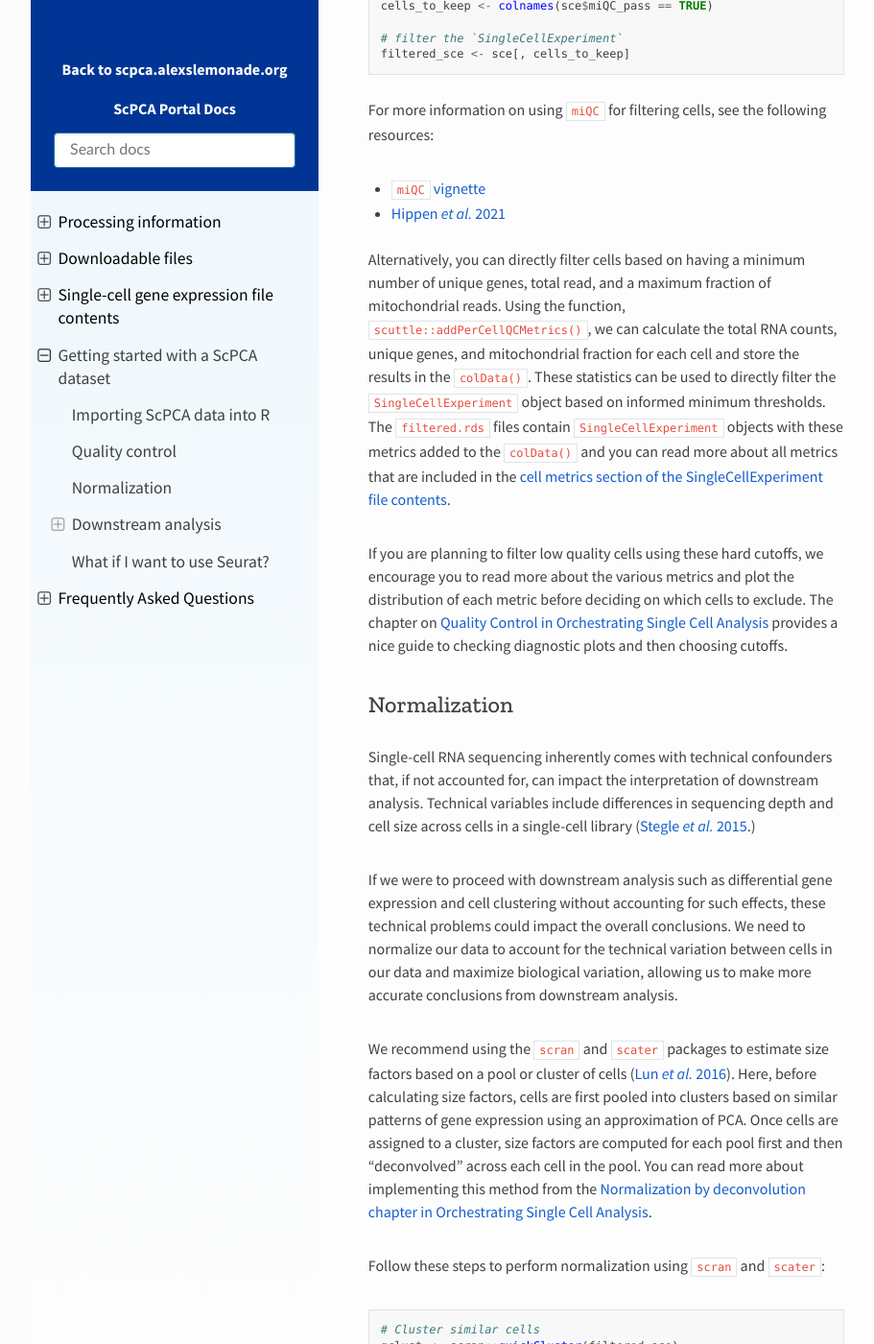
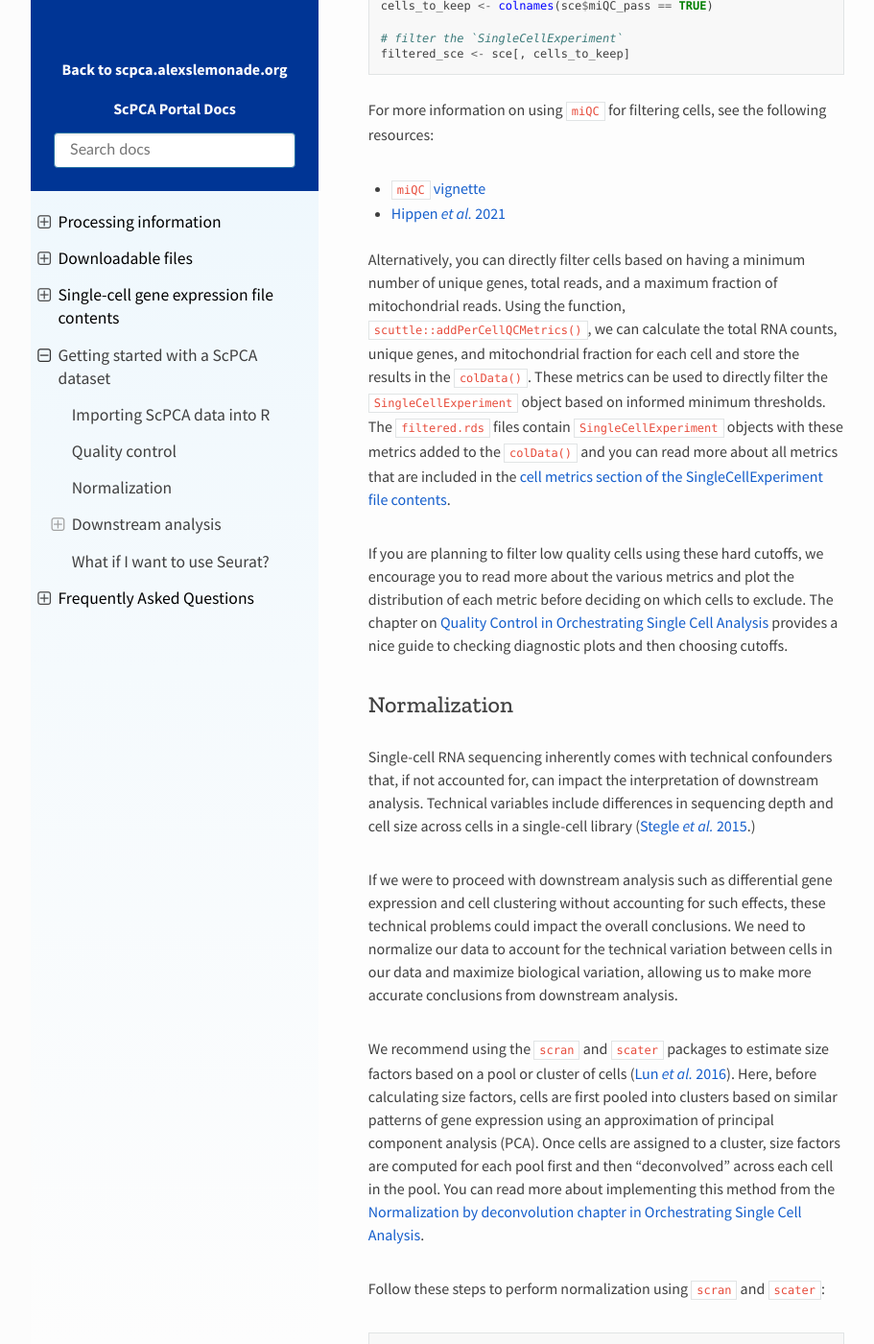
Before and after one commit to DongzeHE/scpca-docs, a Sphinx documentation site: the page built from docs/getting_started.md, in a window 1280 px wide and 1400 px high, scrolled down 2006 px. Shown: the whole window at 96% size, without its empty margins (158-1069 px from the left). Built offline with Sphinx 7.4.7 and the Read the Docs theme 2.0.0, drawn with Linux system fonts in a browser that asks for light colours; some of the changed text lies outside the part shown.

Commit message:
wording updates

```diff
--- a/docs/getting_started.md
+++ b/docs/getting_started.md
@@ -61,9 +61,9 @@ For more information on using `miQC` for filtering cells, see the following reso
 - [`miQC` vignette](https://bioconductor.org/packages/release/bioc/vignettes/miQC/inst/doc/miQC.html)
 - [Hippen _et al._ 2021](https://doi.org/10.1371/journal.pcbi.1009290)
 
-Alternatively, you can directly filter cells based on having a minimum number of unique genes, total read, and a maximum fraction of mitochondrial reads.
+Alternatively, you can directly filter cells based on having a minimum number of unique genes, total reads, and a maximum fraction of mitochondrial reads.
 Using the function, [`scuttle::addPerCellQCMetrics()`](https://rdrr.io/github/LTLA/scuttle/man/addPerCellQCMetrics.html), we can calculate the total RNA counts, unique genes, and mitochondrial fraction for each cell and store the results in the `colData()`.
-These statistics can be used to directly filter the `SingleCellExperiment` object based on informed minimum thresholds.
+These metrics can be used to directly filter the `SingleCellExperiment` object based on informed minimum thresholds.
 The `filtered.rds` files contain `SingleCellExperiment` objects with these metrics added to the `colData()` and you can read more about all metrics that are included in the {ref}`cell metrics section of the SingleCellExperiment file contents<sce_file_contents:cell metrics>`.
 
 If you are planning to filter low quality cells using these hard cutoffs, we encourage you to read more about the various metrics and plot the distribution of each metric before deciding on which cells to exclude.
@@ -78,7 +78,7 @@ If we were to proceed with downstream analysis such as differential gene express
 We need to normalize our data to account for the technical variation between cells in our data and maximize biological variation, allowing us to make more accurate conclusions from downstream analysis.
 
 We recommend using the `scran` and `scater` packages to estimate size factors based on a pool or cluster of cells ([Lun _et al._ 2016](https://doi.org/10.1186/s13059-016-0947-7)).
-Here, before calculating size factors, cells are first pooled into clusters based on similar patterns of gene expression using an approximation of PCA.
+Here, before calculating size factors, cells are first pooled into clusters based on similar patterns of gene expression using an approximation of principal component analysis (PCA).
 Once cells are assigned to a cluster, size factors are computed for each pool first and then "deconvolved" across each cell in the pool.
 You can read more about implementing this method from the [Normalization by deconvolution chapter in Orchestrating Single Cell Analysis](http://bioconductor.org/books/3.13/OSCA.basic/normalization.html#normalization-by-deconvolution).
 
@@ -99,7 +99,7 @@ Here we provide more resources on understanding Normalization in single-cell RNA
 
 - [Orchestrating Single Cell Analysis Chapter on Normalization](http://bioconductor.org/books/3.14/OSCA.basic/normalization.html)
 - [Hemberg lab scRNA-seq course section on Normalization methods](https://scrnaseq-course.cog.sanger.ac.uk/website/cleaning-the-expression-matrix.html#normalization-theory)
-- Review on Computational challenges in single-cell, including a summary on Normalization and technical variance in scRNA-seq([Stegle _et al._ 2015](https://doi.org/10.1038/nrg3833))]
+- Review on Computational challenges in single-cell, including a summary on Normalization and technical variance in scRNA-seq([Stegle _et al._ 2015](https://doi.org/10.1038/nrg3833)).
 
 ## Downstream analysis
 
@@ -121,7 +121,7 @@ Visit the chapter on [Feature Selection in Orchestrating Single Cell Analysis](h
 ### Dimensionality Reduction
 
 In single-cell RNA seq, every gene is another dimension and visualizing high dimension data is problematic.
-It is assumed that genes are correlated that are affected by the same biological process, therefore we do not need to store each gene as an individual dimension.
+It is assumed that genes that are affected by the same biological process are correlated, therefore we do not need to store each gene as an individual dimension.
 Dimensionality reduction is commonly used to reduce dimensions used for plotting, clustering, and other downstream analysis.
 
 We recommend first performing [principal component analysis (PCA)](http://bioconductor.org/books/3.13/OSCA.basic/dimensionality-reduction.html#principal-components-analysis), a technique that identifies new axes that capture the largest amount of variation in the data.
```
Also changed, not shown: other parts of docs/getting_started.md (+1 -1 lines).
